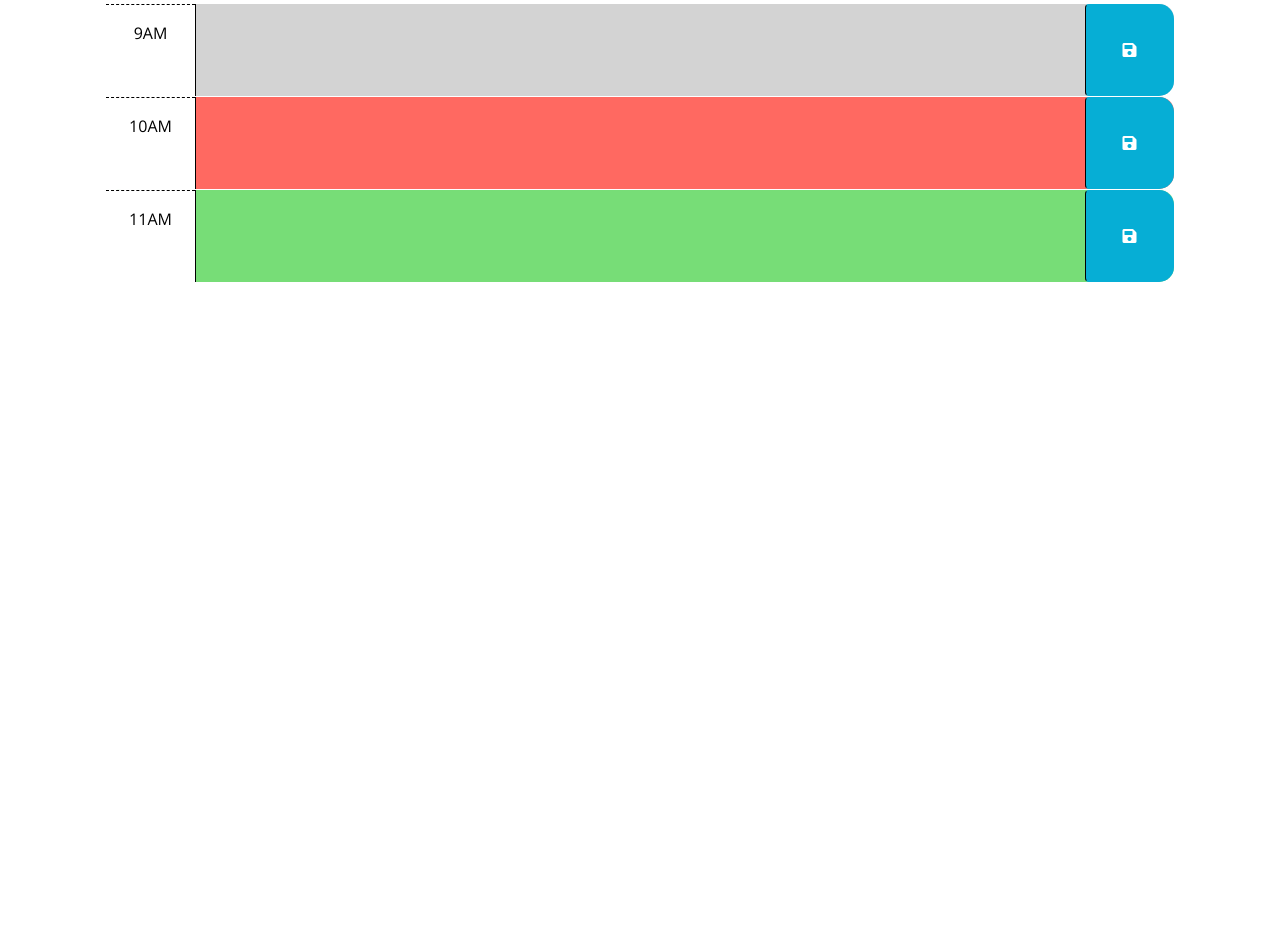
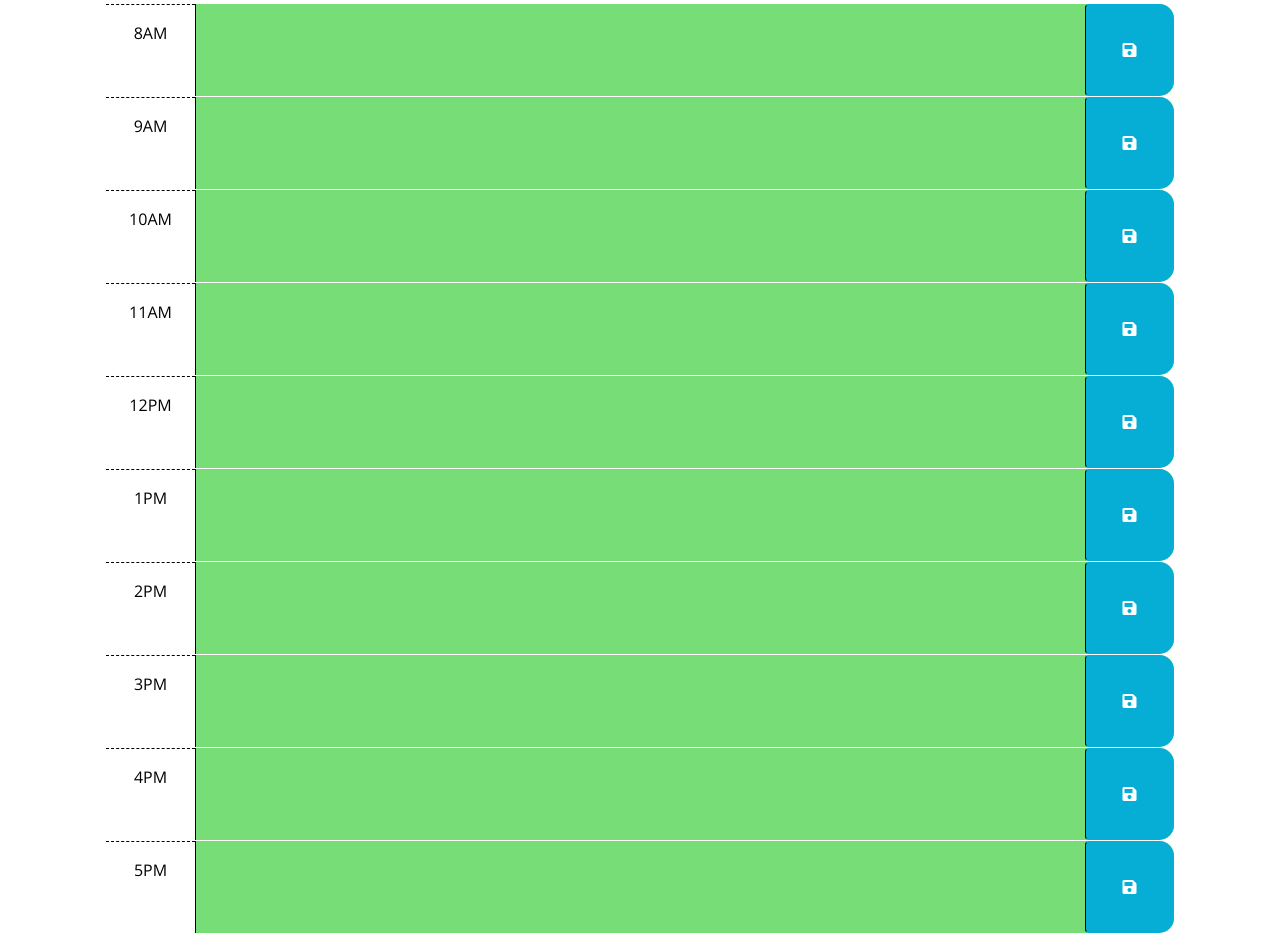
Before and after one commit to rambriz91/calendario, a plain HTML site: page Develop/index.html in a window 1280 px wide. Shown: the part 299-1232 px from the top of the page. Before the commit the page ends 800 px from the top, so only its background shows below. Drawn offline with nearby package versions, Linux system fonts and the light colour scheme.

Commit message:
fixed colors, and schedule getstime from the local storage.

```diff
--- a/Develop/index.html
+++ b/Develop/index.html
@@ -40,27 +40,83 @@
         -->
 
       <!-- Example of a past time block. The "past" class adds a gray background color. -->
-      <div id="hour-9" class="row time-block past">
+      <div id="8" class="row time-block">
+        <div class="col-2 col-md-1 hour text-center py-3">8AM</div>
+        <textarea class="col-8 col-md-10 description" rows="3"> </textarea>
+        <button class="btn saveBtn col-2 col-md-1" aria-label="save">
+          <i class="fas fa-save" aria-hidden="true"></i>
+        </button>
+      </div>
+
+      <div id="9" class="row time-block">
         <div class="col-2 col-md-1 hour text-center py-3">9AM</div>
-        <textarea class="col-8 col-md-10 description toDo" rows="3"> </textarea>
+        <textarea class="col-8 col-md-10 description" rows="3"> </textarea>
         <button class="btn saveBtn col-2 col-md-1" aria-label="save">
           <i class="fas fa-save" aria-hidden="true"></i>
         </button>
       </div>
 
       <!-- Example of a a present time block. The "present" class adds a red background color. -->
-      <div id="hour-10" class="row time-block present">
+      <div id="10" class="row time-block">
         <div class="col-2 col-md-1 hour text-center py-3">10AM</div>
-        <textarea class="col-8 col-md-10 description toDo" rows="3"> </textarea>
+        <textarea class="col-8 col-md-10 description" rows="3"> </textarea>
         <button class="btn saveBtn col-2 col-md-1" aria-label="save">
           <i class="fas fa-save" aria-hidden="true"></i>
         </button>
       </div>
 
       <!-- Example of a future time block. The "future" class adds a green background color. -->
-      <div id="hour-11" class="row time-block future">
+      <div id="11" class="row time-block">
         <div class="col-2 col-md-1 hour text-center py-3">11AM</div>
-        <textarea class="col-8 col-md-10 description toDo" rows="3"> </textarea>
+        <textarea class="col-8 col-md-10 description" rows="3"> </textarea>
+        <button class="btn saveBtn col-2 col-md-1" aria-label="save">
+          <i class="fas fa-save" aria-hidden="true"></i>
+        </button>
+      </div>
+
+      <div id="12" class="row time-block">
+        <div class="col-2 col-md-1 hour text-center py-3">12PM</div>
+        <textarea class="col-8 col-md-10 description" rows="3"> </textarea>
+        <button class="btn saveBtn col-2 col-md-1" aria-label="save">
+          <i class="fas fa-save" aria-hidden="true"></i>
+        </button>
+      </div>
+
+      <div id="13" class="row time-block">
+        <div class="col-2 col-md-1 hour text-center py-3">1PM</div>
+        <textarea class="col-8 col-md-10 description" rows="3"> </textarea>
+        <button class="btn saveBtn col-2 col-md-1" aria-label="save">
+          <i class="fas fa-save" aria-hidden="true"></i>
+        </button>
+      </div>
+
+      <div id="14" class="row time-block">
+        <div class="col-2 col-md-1 hour text-center py-3">2PM</div>
+        <textarea class="col-8 col-md-10 description" rows="3"> </textarea>
+        <button class="btn saveBtn col-2 col-md-1" aria-label="save">
+          <i class="fas fa-save" aria-hidden="true"></i>
+        </button>
+      </div>
+
+      <div id="15" class="row time-block">
+        <div class="col-2 col-md-1 hour text-center py-3">3PM</div>
+        <textarea class="col-8 col-md-10 description" rows="3"> </textarea>
+        <button class="btn saveBtn col-2 col-md-1" aria-label="save">
+          <i class="fas fa-save" aria-hidden="true"></i>
+        </button>
+      </div>
+
+      <div id="16" class="row time-block">
+        <div class="col-2 col-md-1 hour text-center py-3">4PM</div>
+        <textarea class="col-8 col-md-10 description" rows="3"> </textarea>
+        <button class="btn saveBtn col-2 col-md-1" aria-label="save">
+          <i class="fas fa-save" aria-hidden="true"></i>
+        </button>
+      </div>
+
+      <div id="17" class="row time-block">
+        <div class="col-2 col-md-1 hour text-center py-3">5PM</div>
+        <textarea class="col-8 col-md-10 description" rows="3"> </textarea>
         <button class="btn saveBtn col-2 col-md-1" aria-label="save">
           <i class="fas fa-save" aria-hidden="true"></i>
         </button>
--- a/Develop/script.js
+++ b/Develop/script.js
@@ -1,23 +1,68 @@
 // Wrap all code that interacts with the DOM in a call to jQuery to ensure that
 // the code isn't run until the browser has finished rendering all the elements
 // in the html.
+var currentDate = new Date();
+var time = parseInt(dayjs().format('H'));
 
-$(document).ready(function() {
-  $(".saveBtn").click(function() {
-    var timeBlockId = $(this).parent().attr("id");
-    localStorage.setItem("timeBlockId", timeBlockId);
+$(document).ready(function () {
+// save fxn button
+$('.saveBtn').click(function () {
+  var timeBlockId = $(this).parent().attr('id');
+
+  var value = $(this).siblings('textarea').val();
+  localStorage.setItem('timeBlockId' + timeBlockId, value);
+});
+  // Sets current date on header
+  var current = dayjs();
+  $('#currentDay').text(current.format('[Today is] MMMM dddd D, YYYY'));
+
+  function loadShedule() {
+    $('#8 .description').val(localStorage.getItem('timeBlockId8'))
+    $('#9 .description').val(localStorage.getItem('timeBlockId9'))
+    $('#10 .description').val(localStorage.getItem('timeBlockId10'));
+    $('#11 .description').val(localStorage.getItem('timeBlockId11'));
+    $('#12 .description').val(localStorage.getItem('timeBlockId12'));
+    $('#13 .description').val(localStorage.getItem('timeBlockId13'));
+    $('#14 .description').val(localStorage.getItem('timeBlockId14'));
+    $('#15 .description').val(localStorage.getItem('timeBlockId15'));
+    $('#16 .description').val(localStorage.getItem('timeBlockId16'));
+    $('#17 .description').val(localStorage.getItem('timeBlockId17'));
+  }
+
+
+
+
+  // Sets color of the rows based on time
+
+  var rows = document.getElementsByClassName('row');
+
+  Array.from(rows).forEach(row => {
+    let
+      rowIdString = row.id,
+      rowHour;
+    if (rowIdString) {
+      rowHour = parseInt(rowIdString);
+    }
+    if (rowHour) {
+
+      if (time === rowHour) {
+        row.classList.add('present');
+      }
+      else if (time < rowHour) {
+        row.classList.add('future');
+      }
+      else {
+        row.classList.add('past');
+      }
+    }
   });
-})
-$(document).ready(function () {
-  var current = dayjs();
-  $("#currentDay").text(current.format("[Today is] MMMM dddd D, YYYY"));
-})
 
-$(function () {
+
+loadShedule()
   // TODO: Add a listener for click events on the save button. This code should
   // use the id in the containing time-block as a key to save the user input in
   // local storage. HINT: What does `this` reference in the click listener
-  // function? How can DOM traversal be used to get the "hour-x" id of the
+  // function? How can DOM traversal be used to get the 'hour-x' id of the
   // time-block containing the button that was clicked? How might the id be
   // useful when saving the description in local storage?
   //
@@ -32,4 +77,5 @@ $(function () {
   // attribute of each time-block be used to do this?
   //
   // TODO: Add code to display the current date in the header of the page.
+
 });
--- a/Develop/style.css
+++ b/Develop/style.css
@@ -57,3 +57,7 @@ textarea {
   font-size: 20px;
   transition: all 0.3s ease-in-out;
 }
+
+.toDo {
+
+}
```
